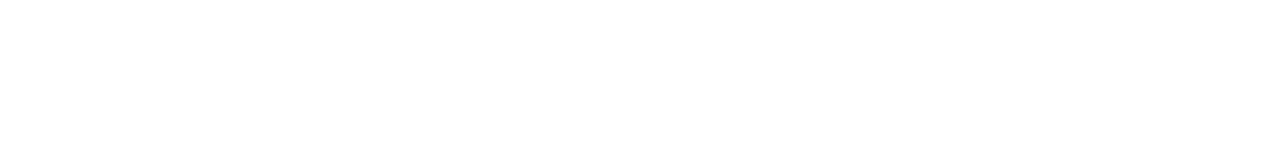
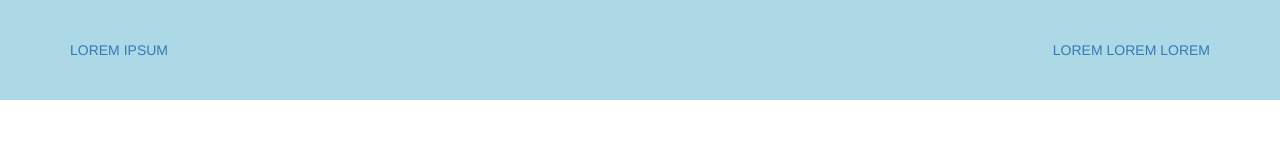
Before and after one commit to lorenaspiller/html-css-bootstrap-freelancer, a plain HTML site: page index.html in a window 1280 px wide. Drawn offline with nearby package versions, Linux system fonts and the light colour scheme.

Commit message:
aggiunto layout barra nav

```diff
--- a/css/style.css
+++ b/css/style.css
@@ -3,3 +3,17 @@
   background-color: pink;
   border: 1px solid #000;
 }
+
+/* intestazione */
+/* nav */
+nav {
+  background-color: lightblue;
+  padding: 40px 0;
+}
+/* /nav */
+/* nav__right */
+.nav__right {
+  text-align: right;
+}
+/* /nav__right */
+/* /intestazione */
--- a/index.html
+++ b/index.html
@@ -11,10 +11,47 @@
     <link rel="stylesheet" href="css/style.css">
     <title>Bootstrap Freelancer</title>
   </head>
-  <body debug>
+  <body>
 
     <!-- intestazione -->
     <header>
+
+      <!-- navigazione -->
+      <nav>
+        <!-- contenitore -->
+        <div class="container">
+          <!-- row -->
+          <div class="row">
+
+            <!-- col-6 -->
+            <div class="col-xs-6">
+              <!-- nav left -->
+              <div class="nav__left">
+                <a href="#" class="text-uppercase">Lorem ipsum</a>
+              </div>
+              <!-- /nav left -->
+            </div>
+            <!-- /col-6 -->
+
+            <!-- col-6 -->
+            <div class="col-xs-6">
+              <!-- nav left -->
+              <div class="nav__right">
+                <a href="#" class="text-uppercase">Lorem</a>
+                <a href="#" class="text-uppercase">Lorem</a>
+                <a href="#" class="text-uppercase">Lorem</a>
+              </div>
+              <!-- /nav left -->
+            </div>
+            <!-- /col-6 -->
+
+          </div>
+          <!-- /row -->
+        </div>
+        <!-- /contenitore -->
+      </nav>
+      <!-- /navigazione -->
+
 
     </header>
     <!-- /intestazione -->
```
